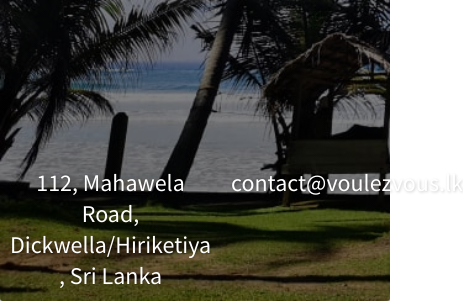
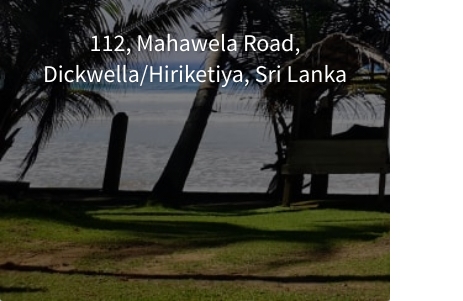
Before and after one commit to thmaurel/voulezvous, a plain HTML site: page index.html in a window 390 px wide. Shown: the part 543-844 px from the top of the page, 463 px wide, since content can reach past the window. Drawn offline with Linux system fonts and the light colour scheme.

Commit message:
responsive +

```diff
--- a/index.html
+++ b/index.html
@@ -1,8 +1,11 @@
-<html xmlns="http://www.w3.org/1999/xhtml">
+<!DOCTYPE html>
+<html>
   <head>
+    <meta charset="UTF-8">
     <title>Voulez vous..</title>
     <link rel="stylesheet" type="text/css" href="style.css">
     <link href="https://fonts.googleapis.com/css?family=Parisienne|Source+Sans+Pro:300,400,700&display=swap" rel="stylesheet">
+    <meta name="viewport" content="width=device-width, initial-scale=1">
   </head>
   <body>
     <div class="container">
@@ -10,8 +13,12 @@
         <img src="logo.jpg" alt="" class="logo">
         <p>Work in progress...</p>
         <div class="footer">
-        <p>112, Mahawela Road, Dickwella/Hiriketiya , Sri Lanka</p>
+          <p>112, Mahawela Road, Dickwella/Hiriketiya, Sri Lanka</p>
           <p>contact@voulezvous.lk</p>
+        </div>
+        <div class="footer-mobile">
+          <p id="footer-contact">contact@voulezvous.lk</p>
+          <p>112, Mahawela Road, Dickwella/Hiriketiya, Sri Lanka</p>
         </div>
       </div>
     </div>
--- a/style.css
+++ b/style.css
@@ -22,7 +22,6 @@ body {
   background-image: linear-gradient(rgba(0,0,0,0.5),rgba(0,0,0,0.5)), url(garden.jpg);
   background-size: cover;
   border-radius: 3px;
-  box-shadow: ;
   width: 70vw;
   height: 100vh;
   margin: 0;
@@ -52,8 +51,24 @@ body {
   justify-content: space-between;
   width: 100%;
 }
+
 .footer p {
   margin: 0 10px;
+}
+
+.footer-mobile {
+  display: none;
+  font-family: 'Source Sans Pro', sans-serif;
+  font-size: 24px;
+  text-shadow: 1px 1px 3px rgba(0,0,0,0.2);
+}
+
+.footer-mobile p {
+  margin: 0 10px;
+}
+
+#footer-contact {
+  margin-bottom: 30px;
 }
 
 @media (max-width: 540px) {
@@ -63,4 +78,10 @@ body {
   .content {
     width: 100vw;
   }
+  .footer {
+    display: none;
+  }
+  .footer-mobile{
+    display: block;
+  }
 }
```
Lines whose indentation alone changed are shown as unchanged.
